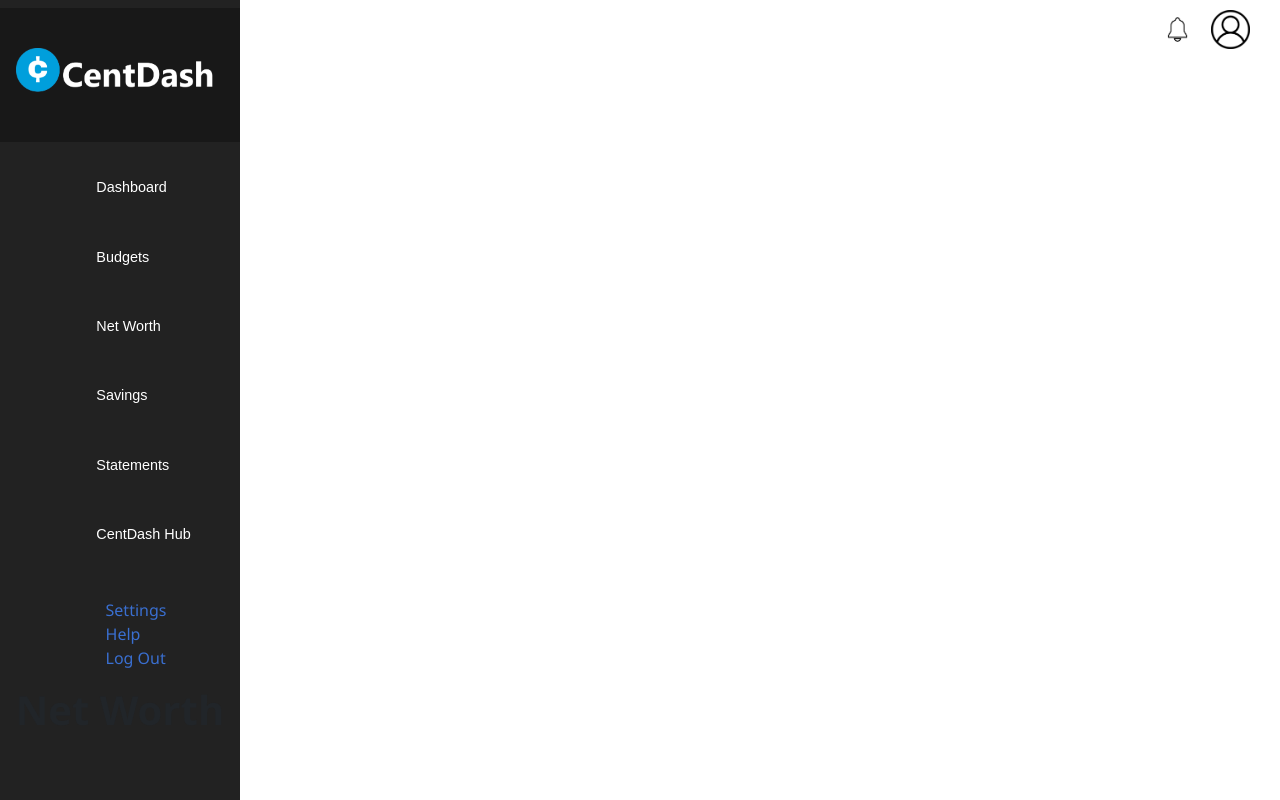
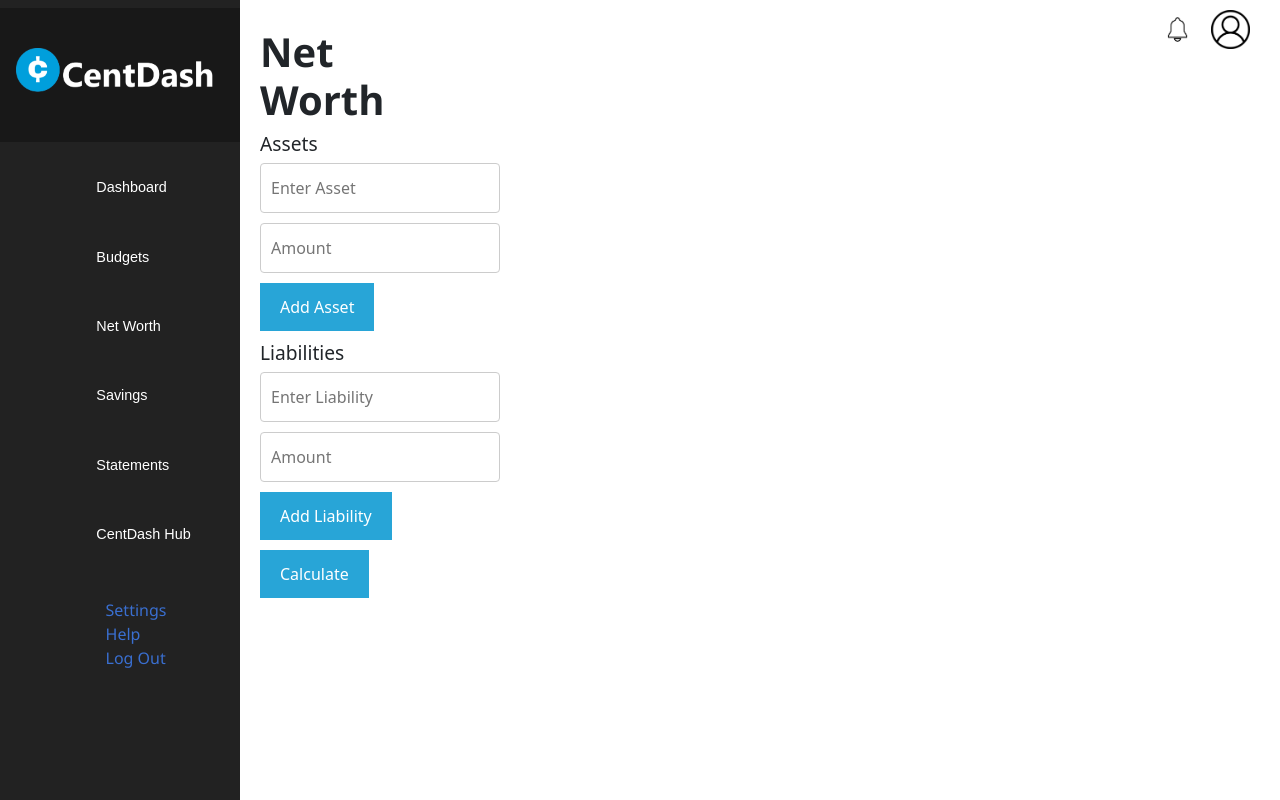
Before and after one commit to Warrenn205/CentDash, a Flask app: page /networth in a window 1280 px wide. Run offline with Flask 3, Linux system fonts and the light colour scheme; some libraries are stand-ins or nearby versions.

Commit message:
Added Net Worth Functionality

```diff
--- a/static/script.js
+++ b/static/script.js
@@ -49,3 +49,51 @@ function calculateBudget() {
     document.getElementById('total').innerHTML = "Net Monthly Total: $" + netTotal.toFixed(2);
 
 }
+
+function addAssets() {
+  var assetValue = document.getElementById('assets');
+  var newAssetValue = document.createElement('div');
+
+  newAssetValue.innerHTML = `
+      <div class="asset-field">
+          <input type="text" placeholder="Enter Asset">
+          <input type="number" placeholder="Amount">
+      </div>`;
+  assetValue.appendChild(newAssetValue);
+}
+
+function addLiabilities() {
+  var liabilitieValue = document.getElementById('liabilities');
+  var newLiabilitieValue = document.createElement('div');
+  newLiabilitieValue.innerHTML = `
+      <div class="liability-field">
+          <input type="text" placeholder="Enter Liability">
+          <input type="number" placeholder="Amount">
+      </div>'`;
+
+  liabilitieValue.appendChild(newLiabilitieValue);
+}
+
+function calculateNetWorth() {
+  var assetInputs = document.querySelectorAll('#assets input[type="number"]');
+  var liabilityInputs = document.querySelectorAll('#liabilities input[type="number"]');
+
+  var totalAssets = 0;
+  var totalLiabilities = 0;
+
+  assetInputs.forEach(function(asset) {
+    if (asset.value !== '') {
+      totalAssets = totalAssets + parseFloat(asset.value);
+    }
+  });
+
+  liabilityInputs.forEach(function(liability) {
+    if (liability.value !== '') {
+      totalLiabilities = totalLiabilities + parseFloat(liability.value);
+    }
+  });
+
+  var netWorth = totalAssets - totalLiabilities;
+
+  document.getElementById('networth').innerHTML = "Net Worth: $" + netWorth.toFixed(2);
+}
--- a/templates/networth.html
+++ b/templates/networth.html
@@ -1,6 +1,30 @@
 {%extends "centdashpage.html" %}
 {%block content%}
+    <div class="container">
         <h1>Net Worth</h1>
+        <div id="asset-section">
+          <h2>Assets</h2>
+          <div id="assets">
+            <div class="asset-field">
+              <input type="text" placeholder="Enter Asset">
+              <input type="number" placeholder="Amount">
+            </div>
+          </div>
+          <button onclick="addAssets()">Add Asset</button>
+        </div>
+        <div id="liability-section">
+          <h2>Liabilities</h2>
+          <div id="liabilities">
+            <div class="liability-field">
+              <input type="text" placeholder="Enter Liability">
+              <input type="number" placeholder="Amount">
+            </div>
+          </div>
+          <button onclick="addLiabilities()">Add Liability</button>
+        </div>
+        <button onclick="calculateNetWorth()">Calculate</button>
+        <div id="networth"></div>
+      </div>
         <script src="https://cdn.jsdelivr.net/npm/bootstrap@5.3.3/dist/js/bootstrap.bundle.min.js"
         integrity="sha384-YvpcrYf0tY3lHB60NNkmXc5s9fDVZLESaAA55NDzOxhy9GkcIdslK1eN7N6jIeHz"
         crossorigin="anonymous"></script>
```
